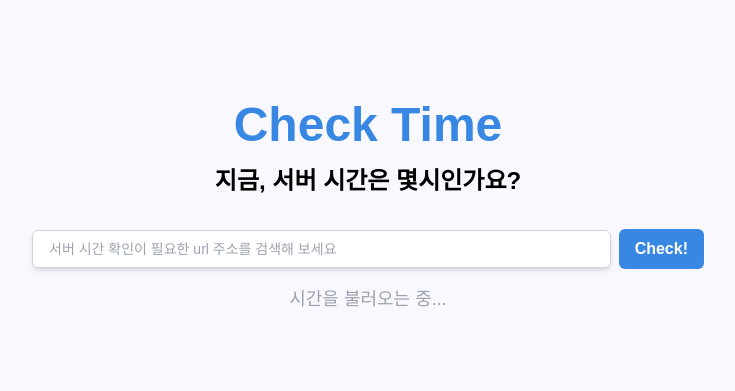
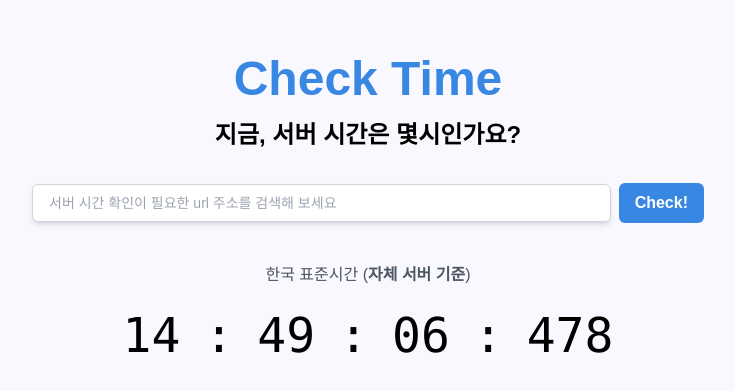
Before and after one commit to cl-o-lc/CheckTime-Frontend, a Next.js app: page / in a window 1280 px wide. Shown: the part 193-584 px from the top of the page, without its empty margins (272-1007 px from the left). Built offline with nearby package versions, Linux system fonts and the light colour scheme; no server answers.

Commit message:
feat: 홈화면 시간 api 수정

```diff
--- a/src/components/KoreanStandaradTime.tsx
+++ b/src/components/KoreanStandaradTime.tsx
@@ -6,21 +6,29 @@ export default function KoreanStandardTime() {
   const [time, setTime] = useState<Date | null>(null);
 
   useEffect(() => {
+    let offset = 0;
+
     const fetchTime = async () => {
       try {
-        const res = await fetch(
-          'https://worldtimeapi.org/api/timezone/Asia/Seoul',
-        );
+        const res = await fetch('http://localhost:3001/api/time/current'); // 배포 시 서버 주소로 변경
         const data = await res.json();
-        const current = new Date(data.datetime);
-        setTime(current);
+
+        if (data.success && data.data.timestamp) {
+          const serverTimestamp = data.data.timestamp;
+          offset = serverTimestamp - Date.now();
+          setTime(new Date(Date.now() + offset));
+        }
       } catch (error) {
         console.error('시간 정보를 불러오는 데 실패했습니다', error);
       }
     };
 
     fetchTime();
-    const interval = setInterval(fetchTime, 1000);
+
+    const interval = setInterval(() => {
+      setTime(new Date(Date.now() + offset));
+    }, 33); // 30FPS 정도로 실시간 업데이트
+
     return () => clearInterval(interval);
   }, []);
 
@@ -35,10 +43,10 @@ export default function KoreanStandardTime() {
 
   return (
     <>
-      <p className="mt-4 text-gray-600 font-medium text-base">
-        한국 표준시간 (<span className="font-semibold">WorldTimeAPI 기준</span>)
+      <p className="mt-10 text-gray-600 font-medium text-base">
+        한국 표준시간 (<span className="font-semibold">자체 서버 기준</span>)
       </p>
-      <div className="mt-8 flex items-center space-x-6 text-5xl font-mono">
+      <div className="mt-6 flex items-center space-x-6 text-5xl font-mono">
         <span>{hours}</span>
         <span>:</span>
         <span>{minutes}</span>
```
Also changed, not shown: src/app/api/get-server-time.ts (deleted), src/app/api/route.ts (deleted), src/libs/api.ts (deleted), src/libs/route.ts (added).
